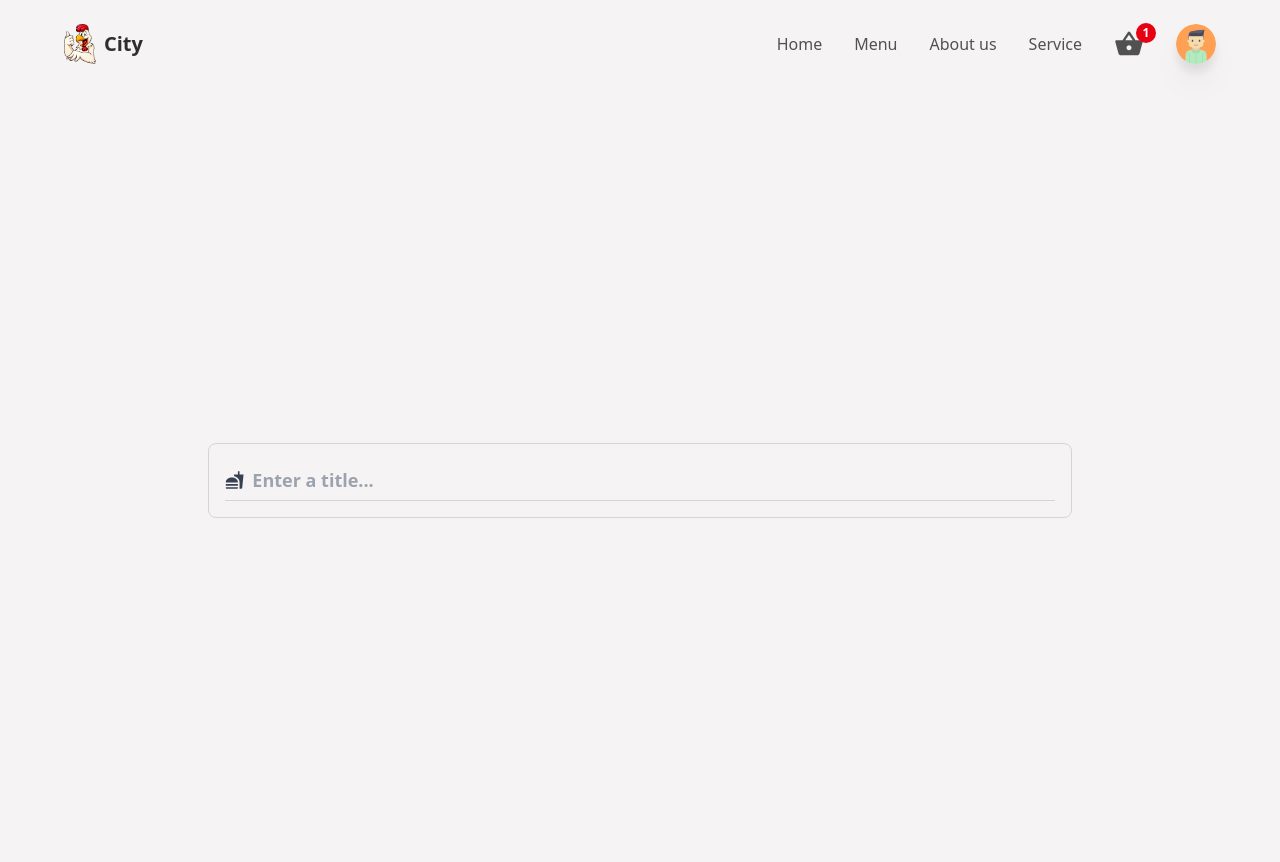
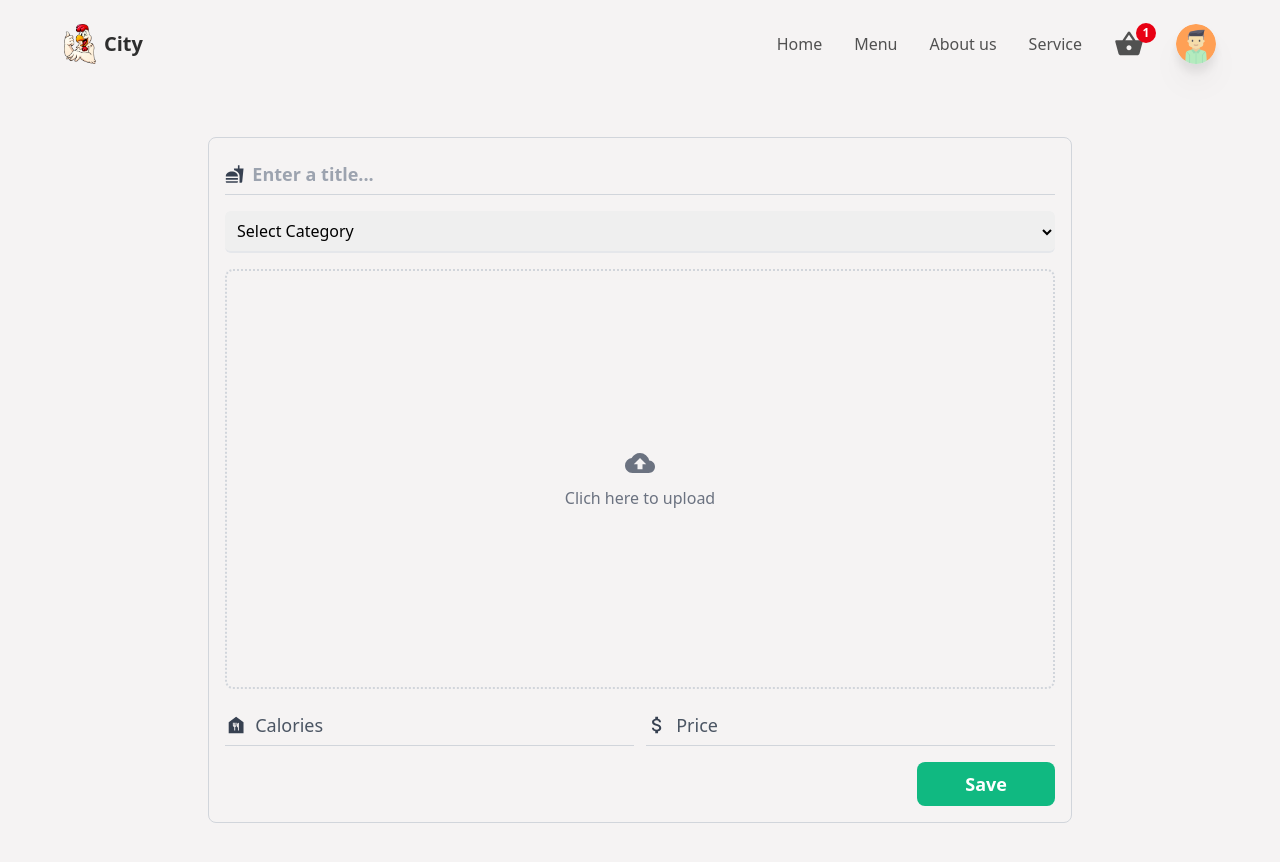
Before and after one commit to Shobhnik13/Food-delivery-app, a React (Vite) app in the folder frontend/: page /createItem in a window 1280 px wide. Shown: the top 862 px of the page. Built offline with nearby package versions, Linux system fonts and the light colour scheme.

Commit message:
completed createConatiner.jsx (excluding functionallity)

```diff
--- a/frontend/src/Components/CreateContainer.jsx
+++ b/frontend/src/Components/CreateContainer.jsx
@@ -1,8 +1,22 @@
 import React from 'react'
 import { useState } from 'react'
 import { motion } from 'framer-motion';
-import {MdFastfood} from 'react-icons/md'
+import {MdFastfood,MdCloudUpload,MdDelete,MdFoodBank,MdAttachMoney} from 'react-icons/md'
+import { categories } from '../Utils/Data';
+import Loader from './Loader';
 const CreateContainer = () => {
+  //upload image function
+  const uploadImage=()=>{
+
+  }
+  //del image func
+  const delImage=()=>{
+
+  }
+  //save details function
+  const saveDetails=()=>{
+
+  }
   //creating all states
   const [title,setTitle]=useState('');
   const [calories,setCalories]=useState('');
@@ -17,9 +31,10 @@ const CreateContainer = () => {
     // main div
     <div className='w-full h-auto flex items-center justify-center min-h-screen'>
       {/* div that contains the structure for the inner divs  */}
-      <div className='w-[90%] md:w-[75%] border border-gray-300  rounded-lg p-4 flex flex-col justify-center items-center'>
+      <div className='w-[90%] md:w-[75%] border border-gray-300 gap-4 rounded-lg p-4 flex flex-col justify-center items-center'>
         {
           fields &&(
+            // p/div for alert message only renders when fields is true
             <motion.p
             initial={{opacity:0}}
             animate={{opacity:1}}
@@ -30,7 +45,7 @@ const CreateContainer = () => {
               :` bg-emerald-400 text-emerald-800`
           } `}>{msg}</motion.p>
           )}
-           {/* input div which will be inside the outer structured div  */}
+           {/* input div for title uploading  */}
           <div className='w-full py-2 border-b border-gray-300 flex items-center gap-2 '>
             <MdFastfood className='text-gray-700 text-xl' />
             <input type="text"
@@ -40,7 +55,84 @@ const CreateContainer = () => {
               className='w-full h-full text-lg bg-transparent font-semibold outline-none border-none placeholder:text-gray-400 '
               onChange={(e)=>setTitle(e.target.value)}
               />
-
+          </div>
+          {/* select tags div  */}
+          <div className='w-full'>
+              <select name="" id=""  onChange={(e)=>setCategory(e.target.value)} className='border-b-2 outline-none p-2 rounded-md cursor-pointer w-full border-gray-200 ' >
+                <option value="other" className='bg-white'>Select Category</option>
+                {/* rendering teh other option cats from data  */}
+                {categories.map((item)=>{
+                  return(
+                    <option
+                    value={item.urlParamName}
+                    key={item.id}
+                    className='bg-white text-headingColor text-base border-0 outline-none capitalize'
+                    >
+                      {item.name}
+                    </option>
+                  )
+                })}
+              </select>
+          </div>
+          {/* div for image uploading  */}
+          <div className='flex flex-col justify-center items-center border-2 border-dotted border-gray-300 w-full rounded-lg h-225 md:h-420 cursor-pointer'>
+            {/* adding a loader by tailwind css  */}
+          {loading
+          ?(<Loader/>)
+          :(<>
+            {
+              // if not-imageasset is true means when image is not present
+            !imageAsset
+            ?(<>
+            {/* main label div  */}
+            <label className='w-full h-full flex flex-col justify-center items-center cursor-pointer '>
+                {/* div for upload logo and headline  */}
+                <div className="w-full h-full flex flex-col justify-center items-center gap-2">
+                  <MdCloudUpload className='text-gray-500 text-3xl hover:text-gray-700'/>
+                  <p className='text-gray-500'>Clich here to upload</p>
+                </div>
+                {/* /inpu div  */}
+                  <input type="file" className='hidden' name="uploadImage" id="" accept='image/*' onChange={uploadImage} />
+            </label>
+            </>)
+            :(<>
+              <div className="relative h-full">
+                  <img src={imageAsset} alt="uploadedImage" className='w-full h-full object-cover' />
+                  <button onClick={delImage} className='absolute  bottom-3 right-3 p-3 rounded-full bg-red-500 text-xl outline-none cursor-pointer hover:shadow-md transition-all duration-100 ease-in-out'><MdDelete className='text-white'/></button>
+              </div>
+            </>)
+            }
+          </>)
+          }
+          </div>
+          {/* main div for calorie input and price input and submit button */}
+          <div className='w-full flex flex-col md:flex-row items-center gap-3'>
+            {/* calorie div  */}
+            <div className='w-full py-2 border-b border-gray-300 flex items-center gap-2'>
+              <MdFoodBank className='text-gray-700 text-2xl'/>
+              <input type="text"
+               required
+               value={calories}
+               onChange={(e)=>setCalories(e.target.value)}
+               placeholder='Calories'
+                className='w-full h-full text-lg bg-transparent outline-none border-none placeholder:text-gray-600 text-textColor'
+                />
+            </div>
+            {/* price div  */}
+            <div className='w-full py-2 border-b border-gray-300 flex items-center gap-2'>
+              <MdAttachMoney className='text-gray-700 text-2xl'/>
+              <input type="text"
+               required
+               value={price}
+               onChange={(e)=>setPrice(e.target.value)}
+               placeholder='Price'
+                className='w-full h-full text-lg bg-transparent outline-none border-none placeholder:text-gray-600 text-textColor'
+                />
+            </div>
+          </div>
+          {/* button for submitting details NOT INCLUDES IN CALS OR PRICE DIV BUT IN EXTERNAL DIV AS ANOTHER PART JUST LIKE CALS/PRICE ONLY */}
+          <div className='flex items-center w-full'>
+              <button onClick={saveDetails} className='md:ml-auto w-full md:w-auto border-none outline-none bg-emerald-500 px-12 py-2 rounded-lg text-white text-lg font-semibold'>Save</button>
           </div>
       </div>
     </div>
--- a/frontend/src/Components/Loader.jsx
+++ b/frontend/src/Components/Loader.jsx
@@ -3,6 +3,11 @@ import React from 'react'
 const Loader = () => {
   return (
     <div>
+            <svg aria-hidden="true" class="inline w-10 h-10 mr-2 text-gray-200 animate-spin dark:text-gray-600 fill-blue-600" viewBox="0 0 100 101" fill="none" xmlns="http://www.w3.org/2000/svg">
+        <path d="M100 50.5908C100 78.2051 77.6142 100.591 50 100.591C22.3858 100.591 0 78.2051 0 50.5908C0 22.9766 22.3858 0.59082 50 0.59082C77.6142 0.59082 100 22.9766 100 50.5908ZM9.08144 50.5908C9.08144 73.1895 27.4013 91.5094 50 91.5094C72.5987 91.5094 90.9186 73.1895 90.9186 50.5908C90.9186 27.9921 72.5987 9.67226 50 9.67226C27.4013 9.67226 9.08144 27.9921 9.08144 50.5908Z" fill="currentColor"/>
+        <path d="M93.9676 39.0409C96.393 38.4038 97.8624 35.9116 97.0079 33.5539C95.2932 28.8227 92.871 24.3692 89.8167 20.348C85.8452 15.1192 80.8826 10.7238 75.2124 7.41289C69.5422 4.10194 63.2754 1.94025 56.7698 1.05124C51.7666 0.367541 46.6976 0.446843 41.7345 1.27873C39.2613 1.69328 37.813 4.19778 38.4501 6.62326C39.0873 9.04874 41.5694 10.4717 44.0505 10.1071C47.8511 9.54855 51.7191 9.52689 55.5402 10.0491C60.8642 10.7766 65.9928 12.5457 70.6331 15.2552C75.2735 17.9648 79.3347 21.5619 82.5849 25.841C84.9175 28.9121 86.7997 32.2913 88.1811 35.8758C89.083 38.2158 91.5421 39.6781 93.9676 39.0409Z" fill="currentFill"/>
+    </svg>
+    <span class="sr-only">Loading...</span>
 
     </div>
   )
--- a/frontend/src/Utils/Data.jsx
+++ b/frontend/src/Utils/Data.jsx
@@ -35,3 +35,40 @@ export const heroData=[
 
     }
 ]
+export const  categories=[
+    {
+        id:1,
+        name:'Chicken',
+        urlParamName:'chicken'
+    },
+    {
+        id:2,
+        name:'Curry',
+        urlParamName:'curry'
+    },
+    {
+        id:3,
+        name:'Rice',
+        urlParamName:'rice'
+    },
+    {
+        id:4,
+        name:'Fish',
+        urlParamName:'fish'
+    },
+    {
+        id:5,
+        name:'Fruits',
+        urlParamName:'fruits'
+    },
+    {
+        id:6,
+        name:'Icecreams',
+        urlParamName:'icecreams'
+    },
+    {
+        id:7,
+        name:'Soft Drinks',
+        urlParamName:'drinks'
+    },
+]
```
